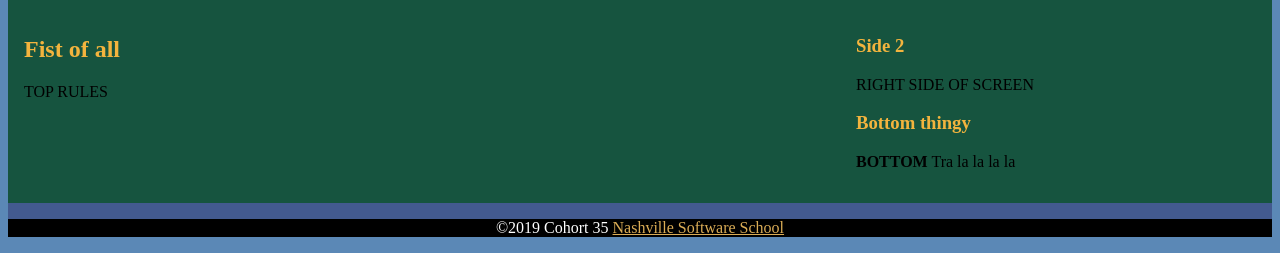
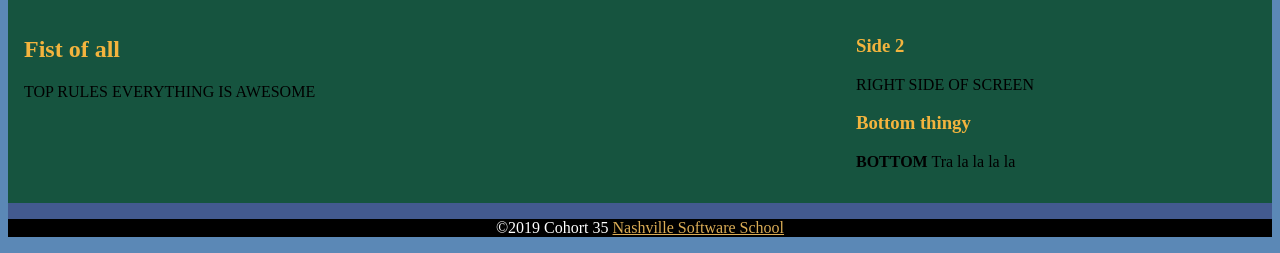
Before and after one commit to sageklein/testing, a plain HTML site: page index.html in a window 1280 px wide. Shown: the part 1075-1328 px from the top of the page. Drawn offline with Linux system fonts and the light colour scheme.

Commit message:
everything is awesome

```diff
--- a/index.html
+++ b/index.html
@@ -30,7 +30,7 @@
 <div class="flex-container"> <!--main content-->
      <main>
          <h2>Fist of all</h2>
-             <p>TOP RULES
+             <p>TOP RULES EVERYTHING IS AWESOME
              </p>
      </main>
 
```
